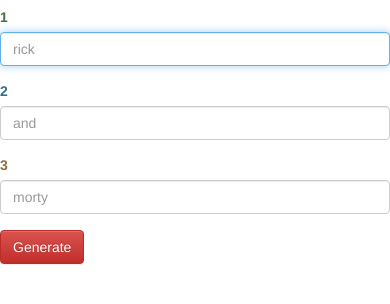
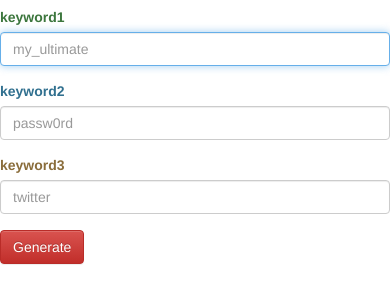
Before and after one commit to ekinoguz/Besgen, a plain HTML site: page index.html in a window 390 px wide. Shown: the part 116-420 px from the top of the page. Drawn offline with nearby package versions, Linux system fonts and the light colour scheme.

Commit message:
Make more meaningful placeholders.

```diff
--- a/index.html
+++ b/index.html
@@ -39,21 +39,21 @@
 
     <form name="myForm" class="form-horizontal" action="javascript:generate();" method="post">
       <div class="form-group">
-        <label for="input1" class="col-md-5 control-label text-success">1</label>
+        <label for="input1" class="col-md-5 control-label text-success">keyword1</label>
         <div class="col-md-2">
-          <input type="password" class="form-control" id="input1" placeholder="rick" autofocus>
+          <input type="password" class="form-control" id="input1" placeholder="my_ultimate" autofocus>
         </div>
       </div>
       <div class="form-group">
-        <label for="input2" class="col-md-5 control-label text-info">2</label>
+        <label for="input2" class="col-md-5 control-label text-info">keyword2</label>
         <div class="col-md-2">
-          <input type="password" class="form-control" id="input2" placeholder="and">
+          <input type="password" class="form-control" id="input2" placeholder="passw0rd">
         </div>
       </div>
       <div class="form-group">
-        <label for="input3" class="col-md-5 control-label text-warning">3</label>
+        <label for="input3" class="col-md-5 control-label text-warning">keyword3</label>
         <div class="col-md-2">
-          <input type="password" class="form-control" id="input3" placeholder="morty">
+          <input type="password" class="form-control" id="input3" placeholder="twitter">
         </div>
       </div>
       <div class="form-group">
@@ -81,10 +81,10 @@
       var hash = CryptoJS.HmacSHA256(message, "your password, your secret");
       var password = hash.toString(CryptoJS.enc.Hex);
       password = password.substring(0, 7).toLowerCase() +
-          password.substring(7, 17).toUpperCase();
+          password.substring(7, 14).toUpperCase();
 
       if (!copyTextToClipboard(password)) {
-        $("#generated").html(password);
+        $("#generated").html("only for 5 seconds: " + password);
       } else {
         $("#generated").html("Ring is in your hands.");
       }
```
